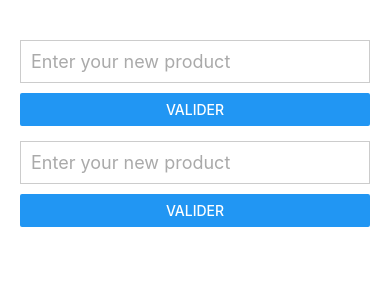
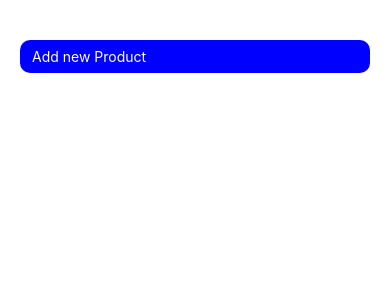
Before and after one commit to NdekoCode/react-native-discovery, a React Native app: screen / in a window 390 px wide. Shown: the top 300 px of the page. Built offline with nearby package versions, Linux system fonts and the light colour scheme.

Commit message:
add input inside a modal

```diff
--- a/App.js
+++ b/App.js
@@ -12,7 +12,7 @@ export default function App() {
   {/* <FamilyApp/> */}
   {/* <SectionFamily/> */}
   <TextInputProps/>
-  <TextInputProps/>
+  {/* <TextInputProps/> */}
   </View>
   )
 }
--- a/components/SectionFamily.js
+++ b/components/SectionFamily.js
@@ -1,5 +1,4 @@
-import { Alert, FlatList, RefreshControl, SectionList, Text, View} from "react-native";
-import { UserItem } from "./UserItem";
+import { Alert, SectionList, Text, View} from "react-native";
 import { useEffect, useState } from "react";
 import { appStyles } from "../styles/app";
 import { familyData } from "../data/constants";
--- a/components/TextInputProps.js
+++ b/components/TextInputProps.js
@@ -1,12 +1,53 @@
-import { Button, TextInput, View ,Keyboard} from "react-native"
-import { appStyles } from "../styles/app"
+import {
+  Button,
+  TextInput,
+  View,
+  Keyboard,
+  Pressable,
+  Modal,
+  Text,
+  Alert,
+} from "react-native";
+import { appStyles } from "../styles/app";
+import { useState } from "react";
 
-export const TextInputProps = ()=>{
-    const onHandlePress = ()=>{
-        Keyboard.dismiss();
-    }
-    return <View style={appStyles.inputContainer}>
-        <TextInput style={appStyles.textInput} placeholder="Enter your new product" secureTextEntry={true} onSubmitEditing={Keyboard.dismiss}/>
-        <Button title="Valider" onPress={onHandlePress}/>
+export const TextInputProps = () => {
+  const [isVisible, setIsVisible] = useState(false);
+  const onHandlePress = () => {
+    Keyboard.dismiss();
+    handleClose()
+  };
+  const handlePress = () => {
+    setIsVisible((c) => !c);
+  };
+  const handleClose = () => {
+    Alert.alert("Add product", "Your product is added", [{ text: "compris" ,onPress:handlePress}], {
+      cancelable: true,
+    });
+  };
+  return (
+    <View style={appStyles.inputContainer}>
+      <Pressable onPress={handlePress} style={appStyles.buttonText}>
+        <Text style={appStyles.buttonText.text}>Add new Product</Text>
+      </Pressable>
+      <Modal
+        onRequestClose={handleClose}
+        visible={isVisible}
+        animationType="slide"
+        transparent
+      >
+        <View style={appStyles.modalContainer}>
+          <View style={{backgroundColor:'#fff',borderRadius:10,padding:20,}}>
+            <TextInput
+              style={{...appStyles.textInput,borderRadius:4}}
+              placeholder="Enter your new product"
+              secureTextEntry={true}
+              onSubmitEditing={Keyboard.dismiss}
+            />
+            <Button title="Valider" onPress={onHandlePress} />
+          </View>
+        </View>
+      </Modal>
     </View>
-}
+  );
+};
--- a/styles/app.js
+++ b/styles/app.js
@@ -6,7 +6,31 @@ export const appStyles = StyleSheet.create({
     alignItems:'stretch',
     padding:20,
   },
-
+  buttonText:{
+    paddingHorizontal:12,
+    paddingVertical:8,
+    backgroundColor:'blue',
+    color:'#fff',
+    borderRadius:10,
+    text:{
+      color:'#fff'
+    }
+  }
+  ,
+  modalContainer: {
+    flex: 1,
+    alignContent:'center',
+    justifyContent:'center',
+    padding:40,
+    backgroundColor: "rgba(0,0,0,0.2)",
+  },
+  modalStyle:{
+    maxHeight:550,
+    width:'100%',
+    margin:20,
+    backgroundColor:'#3333'
+  }
+,
   userItem:{
     paddingVertical:12,
     margin:10,
```
